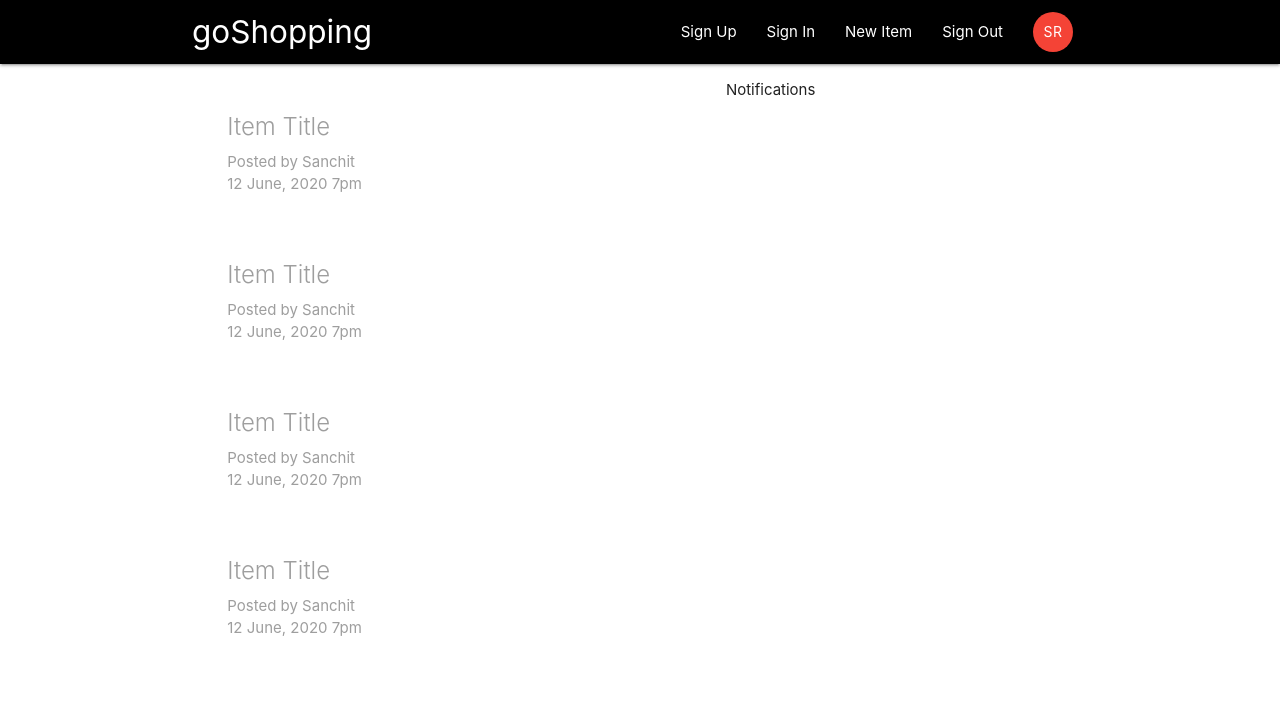
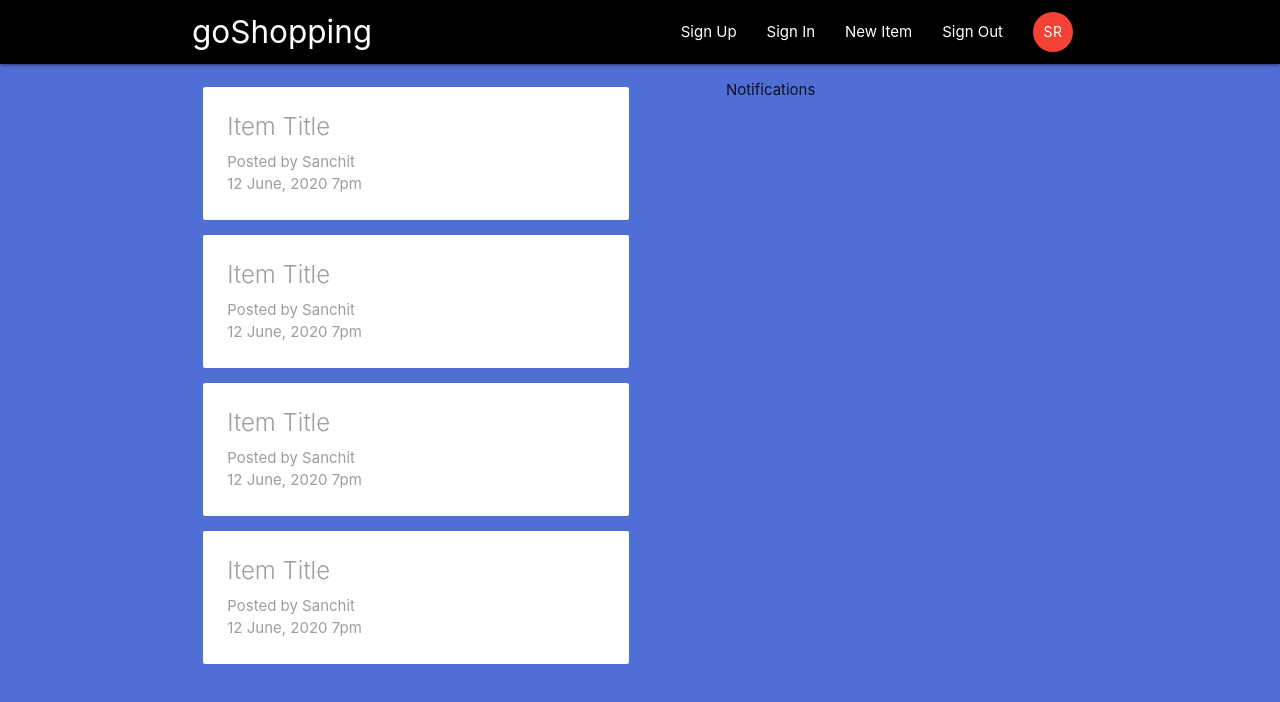
Before and after one commit to Sanchitraina1999/goShopping, a React (Create React App) app in the folder goshopping/: page / in a window 1280 px wide. Shown: the top 702 px of the page. Built offline with nearby package versions, Linux system fonts and the light colour scheme.

Commit message:
backgroundColor added :lipstick:

```diff
--- a/goshopping/src/index.css
+++ b/goshopping/src/index.css
@@ -5,6 +5,7 @@ body {
     sans-serif;
   -webkit-font-smoothing: antialiased;
   -moz-osx-font-smoothing: grayscale;
+  background-color:#2149ccc9;
 }
 
 code {
```
